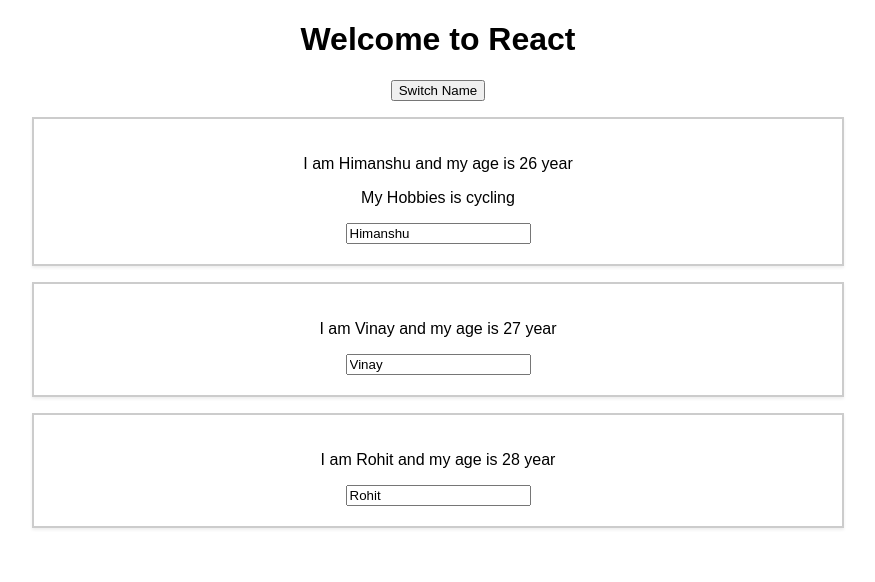
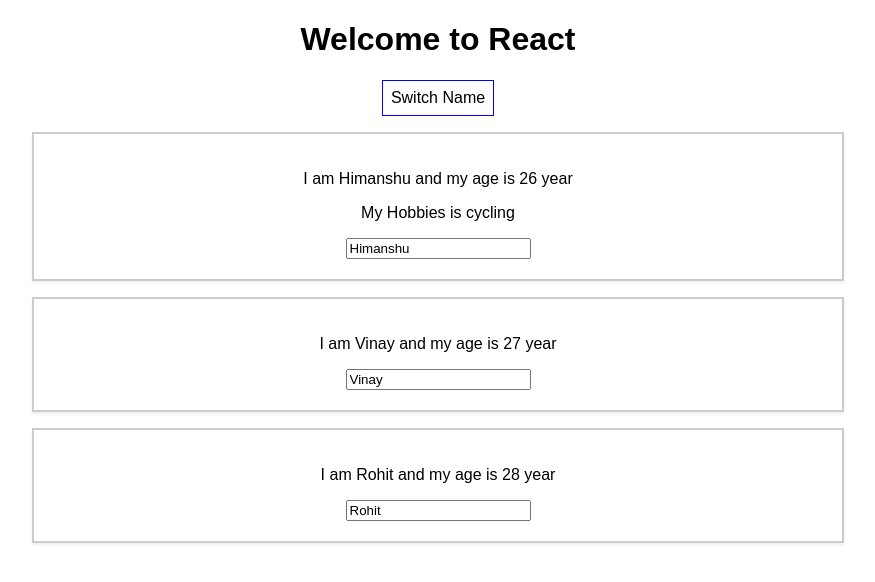
Before and after one commit to ecoworld007/react-complete-guide, a React (Create React App) app: page / in a window 1280 px wide. Shown: the top 582 px of the page, without its empty margins (202-1077 px from the left). Built offline with nearby package versions, Linux system fonts and the light colour scheme.

Commit message:
added inline style to the buttton

```diff
--- a/src/App.js
+++ b/src/App.js
@@ -32,10 +32,17 @@ class App extends Component {
     })
   }
   render() {
+    const style = {
+      backgroundColor: 'white',
+      font: 'inherit',
+      border: '1px solid blue',
+      padding: '8px',
+      cursor: 'pointer',
+    }
     return (
       <div className="App">
           <h1>Welcome to React</h1>
-          <button onClick={this.switchNameHandler.bind(this, 'Himanshu Negi')}>Switch Name</button>
+          <button style={style} onClick={this.switchNameHandler.bind(this, 'Himanshu Negi')}>Switch Name</button>
           <Person
             name={this.state.persons[0].name}
             age={this.state.persons[0].age}>
```
